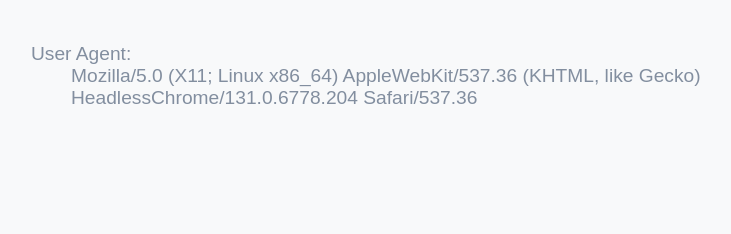
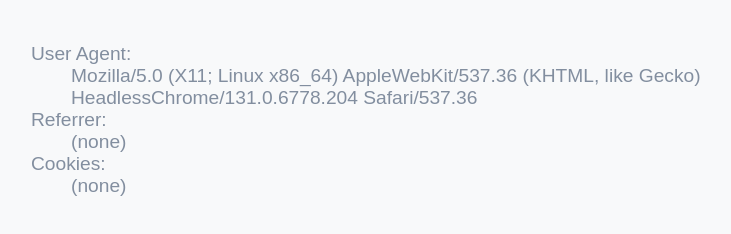
Before and after one commit to JakeSalgado-Branch/JakeSalgado-Branch.github.io, a plain HTML site: page index.html in a window 1280 px wide. Shown: the whole page, without its empty margins (209-940 px from the left). Drawn offline with Linux system fonts and the light colour scheme.

Commit message:
add some more info

```diff
--- a/index.html
+++ b/index.html
@@ -46,6 +46,13 @@
         <dl>
             <dt>User Agent:</dt>
             <dd id="userAgent">loading...</dd>
+
+            <dt>Referrer:</dt>
+            <dd id="referrer">loading...</dd>
+
+            <dt>Cookies:</dt>
+            <dd id="cookies">loading...</dd>
+
         </dl>
     </main>
 </body>
@@ -54,6 +61,8 @@
 
 <script>
     (() => {
-        document.getElementById("userAgent").innerText = navigator.userAgent
+        document.getElementById("userAgent").innerText = navigator.userAgent;
+        document.getElementById("referrer").innerText = document.referrer || "(none)";
+        document.getElementById("cookies").innerText = document.cookie || "(none)";
     })()
 </script>
```
